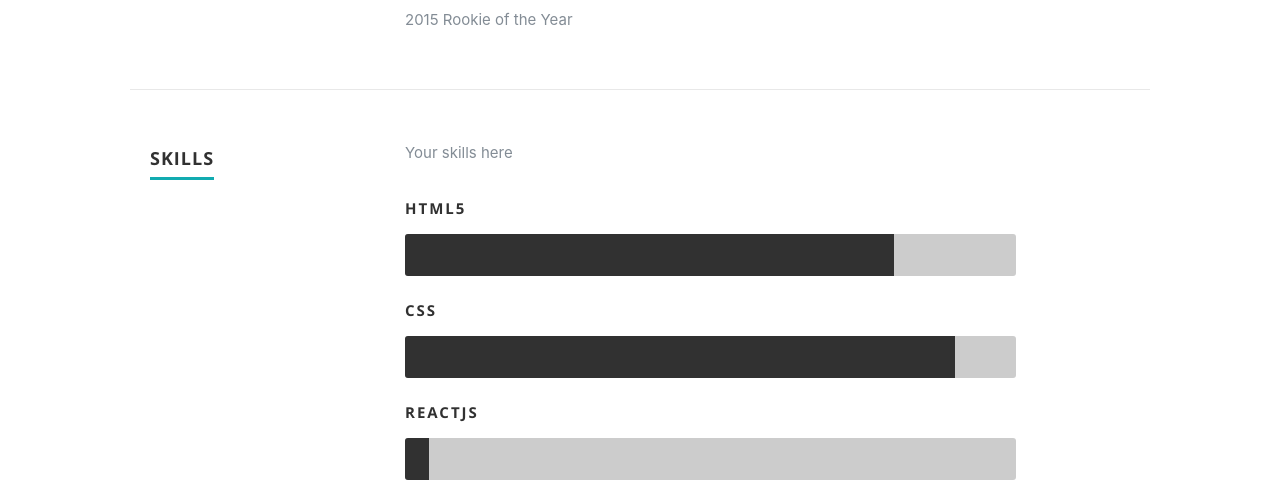
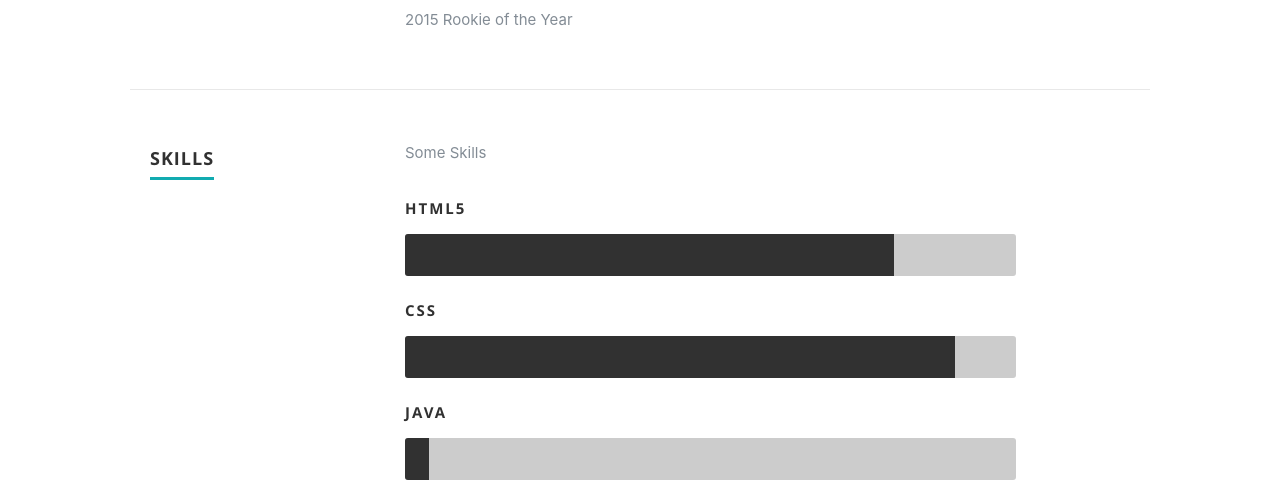
Before and after one commit to PWFollett/ReactPortfolio, a React (Create React App) app: page / in a window 1280 px wide. Shown: the part 2080-2562 px from the top of the page. Built offline with nearby package versions, Linux system fonts and the light colour scheme.

Commit message:
finishing up

```diff
--- a/src/resumeData.js
+++ b/src/resumeData.js
@@ -57,7 +57,7 @@ let resumeData = {
         "Achievements":"2015 Rookie of the Year"
       }
     ],
-    "skillsDescription":"Your skills here",
+    "skillsDescription":"Some Skills",
     "skills":[
       {
         "skillname":"HTML5"
@@ -66,7 +66,7 @@ let resumeData = {
         "skillname":"CSS"
       },
       {
-        "skillname":"Reactjs"
+        "skillname":"Java"
       }
     ],
     "portfolio":[
```
